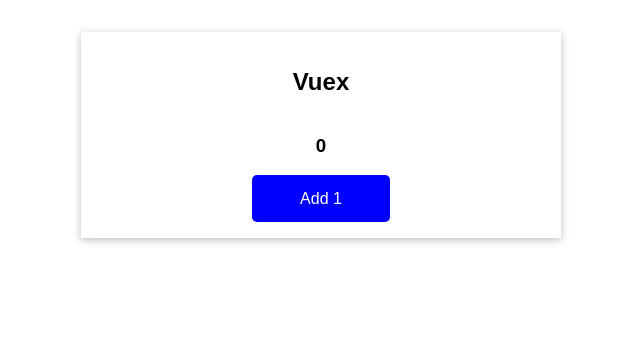
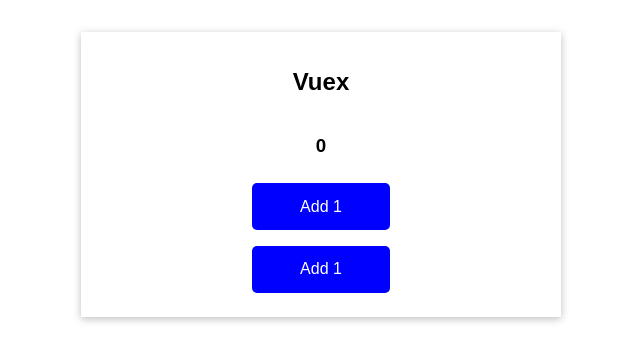
Before and after one commit to IyanTheekshana/LeaningVuex, a Vue app: page / in a window 1280 px wide. Shown: the top 362 px of the page, without its empty margins (319-959 px from the left). Built offline with nearby package versions, Linux system fonts and the light colour scheme.

Commit message:
added mutation to store

```diff
--- a/src/App.vue
+++ b/src/App.vue
@@ -3,20 +3,23 @@
     <!-- <h3>{{ $store.state.counter }}</h3> -->
     <the-counter></the-counter>
     <button @click="addOne()">Add 1</button>
+    <change-count></change-count>
   </base-container>
 </template>
 
 <script>
 import BaseContainer from "./components/BaseContainer.vue";
 import TheCounter from "./components/TheCounter.vue";
+import ChangeCount from "./components/ChangeCounter.vue";
 export default {
   components: {
     BaseContainer,
     TheCounter,
+    ChangeCount,
   },
   methods: {
     addOne() {
-      this.$store.state.counter++;
+      this.$store.commit("increment");
     },
   },
 };
@@ -44,6 +47,7 @@
   transition: all 0.3s;
   border-radius: 5px;
   cursor: pointer;
+  margin: 0.5rem;
 }
 button:hover {
   background-color: lightskyblue;
--- /dev/null
+++ b/src/components/ChangeCounter.vue
@@ -0,0 +1,13 @@
+<template>
+  <button @click="addOne()">Add 1</button>
+</template>
+
+<script>
+export default {
+  methods: {
+    addOne() {
+      this.$store.commit("increment");
+    },
+  },
+};
+</script>
--- a/src/main.js
+++ b/src/main.js
@@ -9,6 +9,11 @@
       counter: 0,
     };
   },
+  mutations: {
+    increment(state) {
+      state.counter = state.counter + 1;
+    },
+  },
 });
 
 const app = createApp(App);
```
